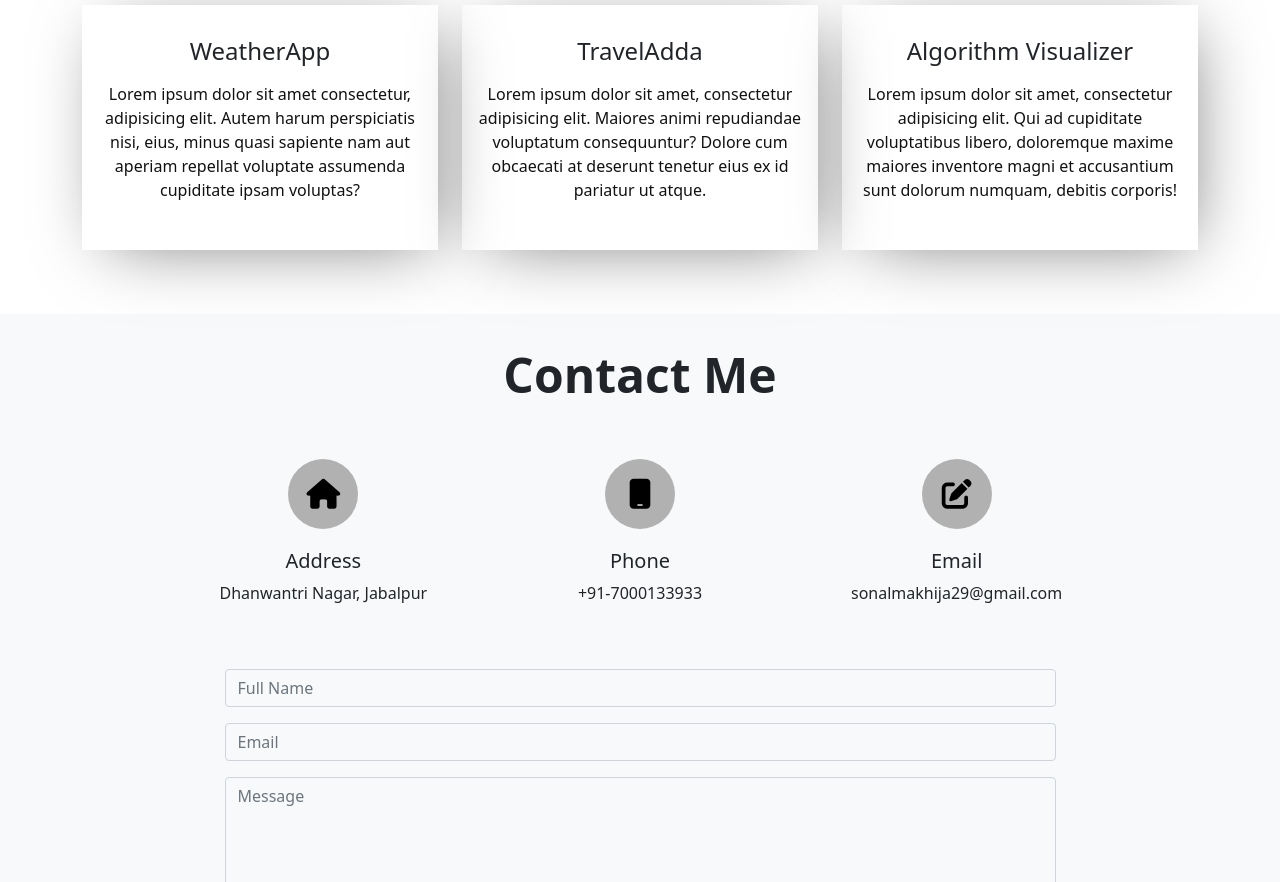
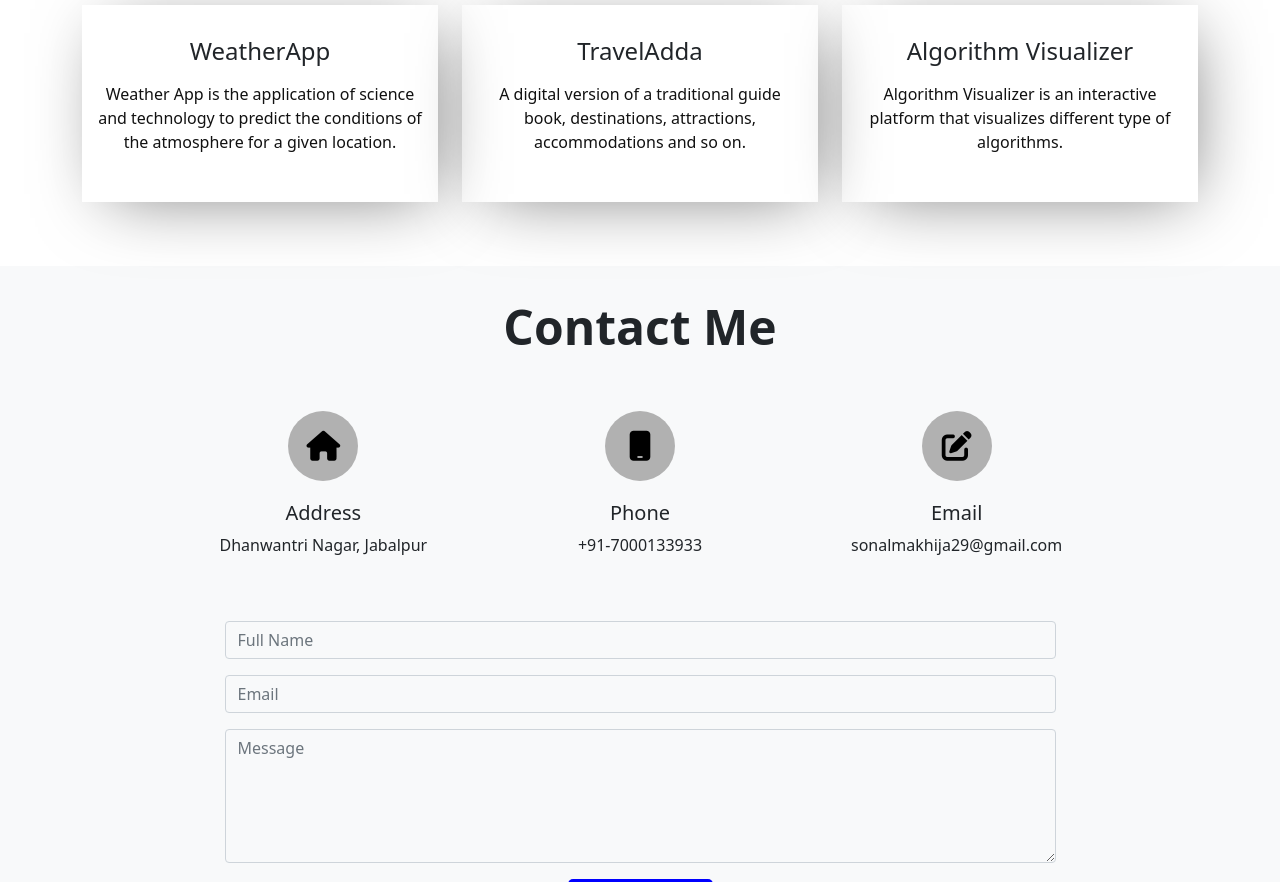
Before and after one commit to sonalmakhijaa/portfolio, a plain HTML site: page index.html in a window 1280 px wide. Shown: the part 3027-3909 px from the top of the page. Drawn offline with nearby package versions, Linux system fonts and the light colour scheme.

Commit message:
Update index.html

```diff
--- a/index.html
+++ b/index.html
@@ -274,8 +274,7 @@
                     <div class="card-p text-center py-3">
                         <div class="card-body">
                             <h4 class="font-weight-bold pb-2 ">WeatherApp</h4>
-                            <p>Lorem ipsum dolor sit amet consectetur, adipisicing elit.
-                                 Autem harum perspiciatis nisi, eius, minus quasi sapiente nam aut aperiam repellat voluptate assumenda cupiditate ipsam voluptas?</p>
+                            <p>Weather App is the application of science and technology to predict the conditions of the atmosphere for a given location.</p>
                         </div>
                     </div>
                 </div>
@@ -283,8 +282,7 @@
                     <div class="card-p text-center py-3">
                         <div class="card-body">
                             <h4 class="font-weight-bold pb-2 ">TravelAdda</h4>
-                            <p>Lorem ipsum dolor sit amet, consectetur adipisicing elit.
-                                Maiores animi repudiandae voluptatum consequuntur? Dolore cum obcaecati at deserunt tenetur eius ex id pariatur ut atque.</p>
+                            <p>A digital version of a traditional guide book, destinations, attractions, accommodations and so on.</p>
                         </div>
                     </div>
                 </div>
@@ -292,8 +290,7 @@
                     <div class="card-p text-center py-3">
                         <div class="card-body">
                             <h4 class="font-weight-bold pb-2 ">Algorithm Visualizer</h4>
-                            <p>Lorem ipsum dolor sit amet, consectetur adipisicing elit.
-                                Qui ad cupiditate voluptatibus libero, doloremque maxime maiores inventore magni et accusantium sunt dolorum numquam, debitis corporis!</p>
+                            <p>Algorithm Visualizer is an interactive platform that visualizes different type of algorithms.</p>
                         </div>
                     </div>
                 </div>
```
